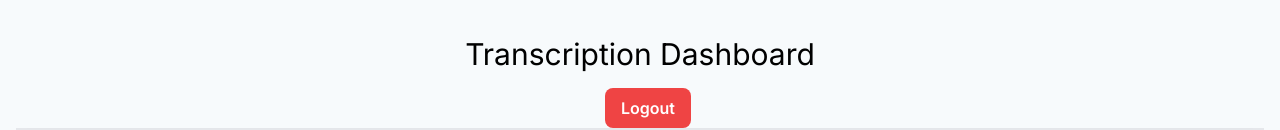
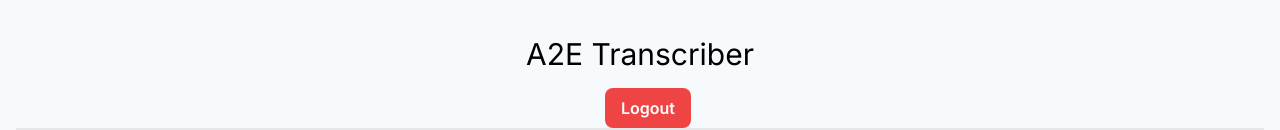
Before and after one commit to ILL-DIE-TRYING/A2E-Transcriber, a Flask app: page / in a window 1280 px wide. Shown: the top 130 px of the page. Run offline with Flask 3, Linux system fonts and the light colour scheme; the visitor is signed in with stand-in values (Sample User, id 1); data comes from the database, SQL or seed files in the repository; data that the repository does not hold is empty.

Commit message:
cleaning
just more cleaning.

```diff
--- a/templates/index.html
+++ b/templates/index.html
@@ -362,7 +362,7 @@
 <body class="p-4 sm:p-8">
 
     <header class="flex flex-col md:flex-row justify-between items-center mb-6 pb-4 border-b border-gray-200">
-        <h1 class="text-3xl font-extrabold text-gray-800 mb-4 md:mb-0">Transcription Dashboard</h1>
+        <h1 class="text-3xl font-extrabold text-gray-800 mb-4 md:mb-0">A2E Transcriber</h1>
 
         <nav class="flex items-center space-x-4">
             <span class="text-lg font-medium text-gray-600 hidden sm:inline">
--- a/templates/transcript.html
+++ b/templates/transcript.html
@@ -90,9 +90,6 @@
                     <source src="{{ url_for('serve_audio', rec_id=recording.id) }}">
                     Your browser does not support the audio element.
                 </audio>
-                <p class="text-sm text-gray-500 mt-2">
-                    *Audio player is enabled because file deletion is disabled in the worker.
-                </p>
             </section>
 
             <section class="mb-8">
```
